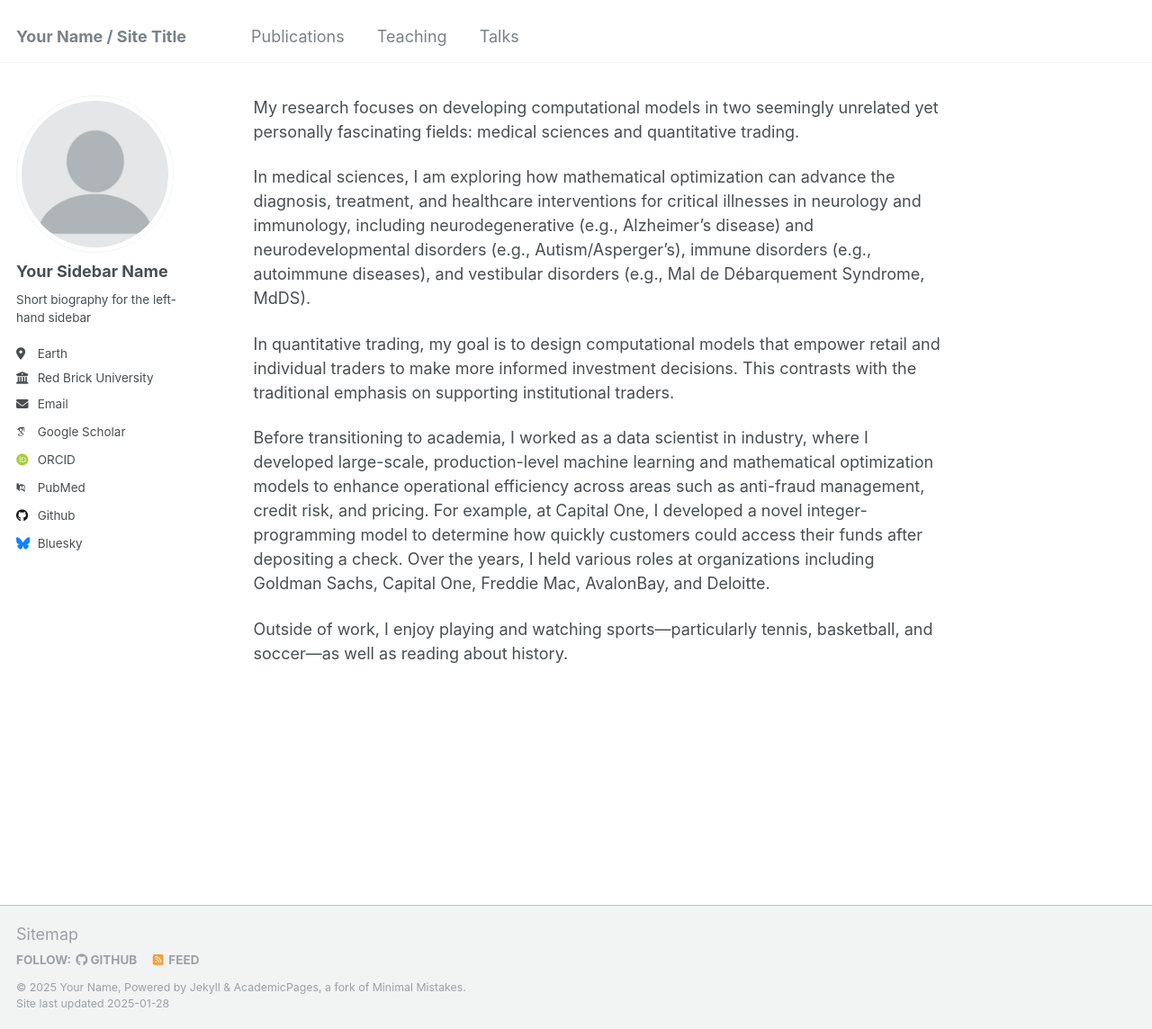
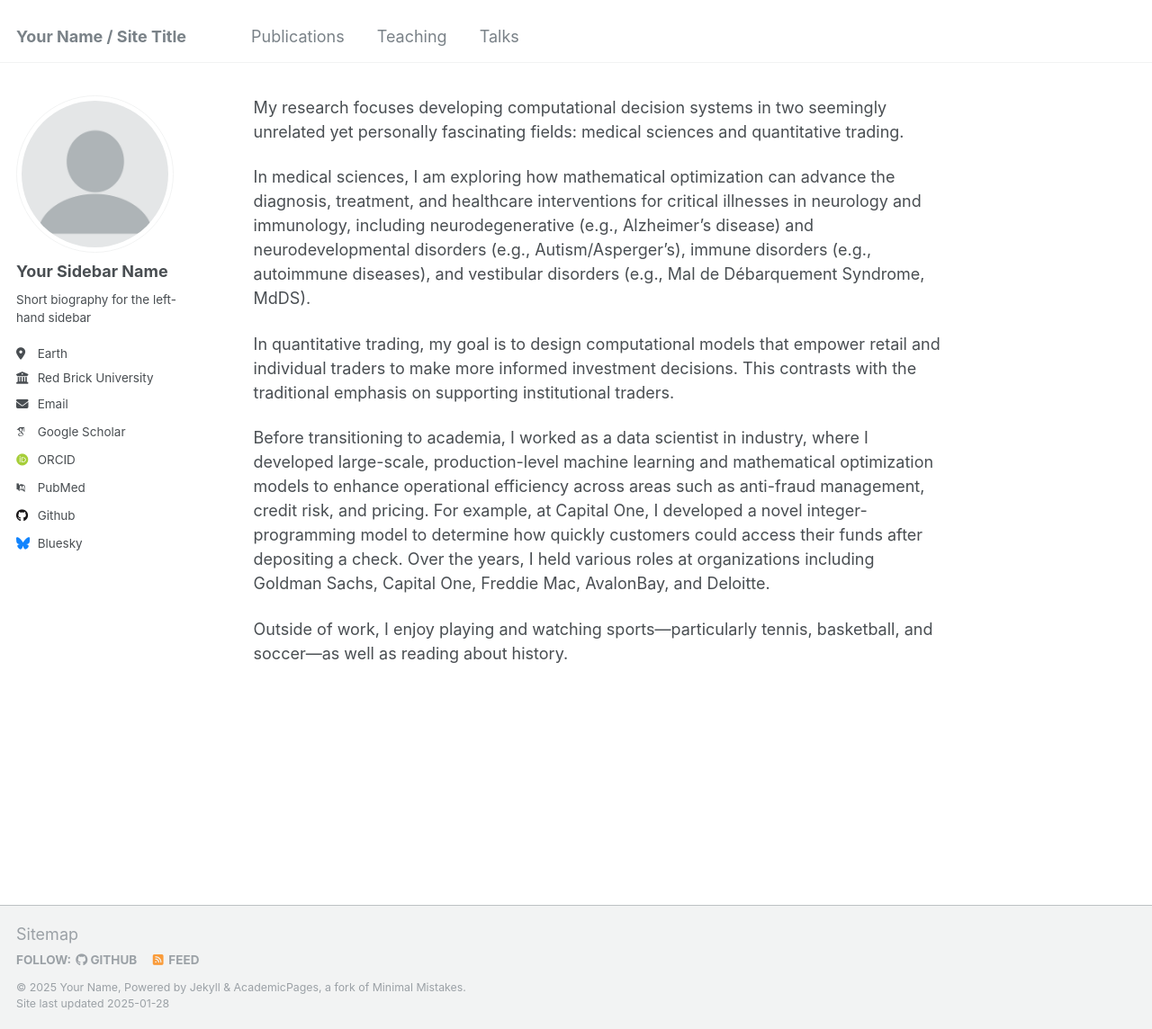
Before and after one commit to wenbo5565/wenbo5565.github.io, a Jekyll site: the page built from _pages/about.md, in a window 1280 px wide and 1144 px high. Shown: the whole window at 90% size. Built offline with Jekyll 4.4.1, drawn with Linux system fonts in a browser that asks for light colours; some web fonts are replaced; our own code applies the rules of GitHub Pages for plain Markdown files.

Commit message:
Update about.md

```diff
--- a/_pages/about.md
+++ b/_pages/about.md
@@ -1,4 +1,4 @@
-My research focuses on developing computational models in two seemingly unrelated yet personally fascinating fields: medical sciences and quantitative trading.
+My research focuses developing computational decision systems in two seemingly unrelated yet personally fascinating fields: medical sciences and quantitative trading.
 
 In medical sciences, I am exploring how mathematical optimization can advance the diagnosis, treatment, and healthcare interventions for critical illnesses in neurology and immunology, including neurodegenerative (e.g., Alzheimer's disease) and neurodevelopmental disorders (e.g., Autism/Asperger's), immune disorders (e.g., autoimmune diseases), and vestibular disorders (e.g., Mal de Débarquement Syndrome, MdDS).
 
```
